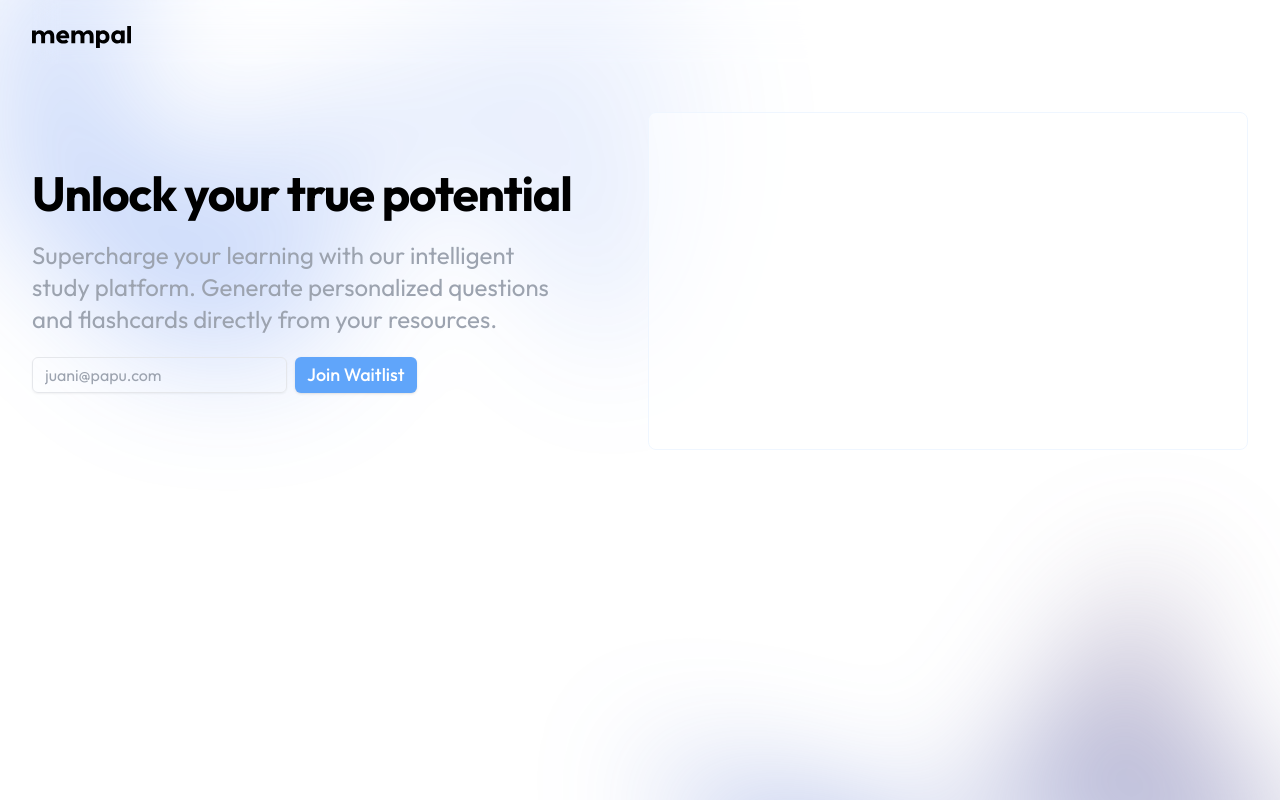
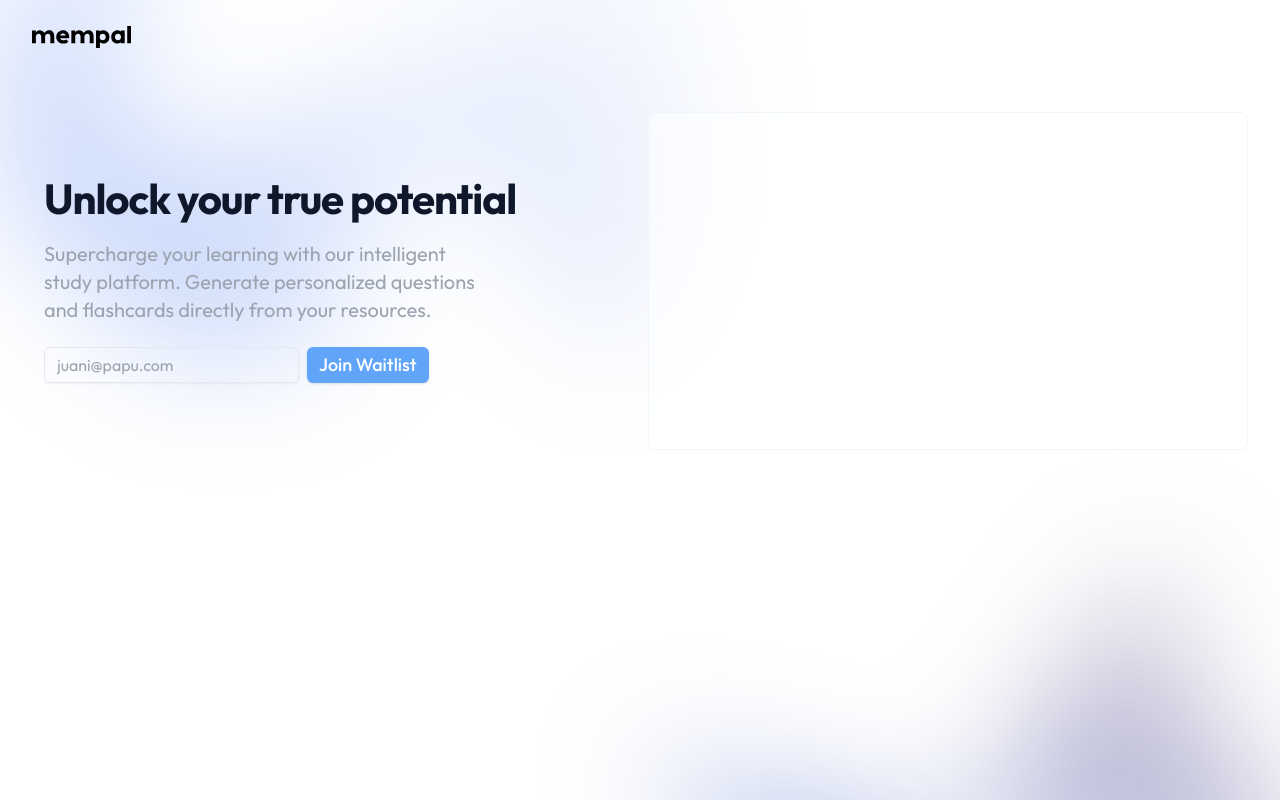
Before and after one commit to jeresc/mempal, a Next.js app: page / in a window 1280 px wide. Shown: the top 800 px of the page. Built offline with nearby package versions, Linux system fonts and the light colour scheme.

Commit message:
feat: 💄 enhance Landing styles

```diff
--- a/src/components/hero.tsx
+++ b/src/components/hero.tsx
@@ -2,12 +2,12 @@ import {WaitlistForm} from "@/components/waitlist";
 
 export function Hero() {
   return (
-    <section className="grid grid-cols-1 place-items-stretch gap-4 gap-y-12 md:grid-cols-2">
-      <section className="flex h-full max-w-xl flex-col items-center justify-center gap-3 text-center md:items-start md:gap-4 md:text-left">
-        <h1 className="rn-clr-content-primary my-0 text-4xl font-bold leading-[106%] tracking-tight text-black xl:text-6xl xl:text-[48px]">
+    <section className="grid grid-cols-1 place-items-center gap-4 gap-y-12 md:grid-cols-2">
+      <section className="flex h-full max-w-xl flex-col items-center justify-center gap-3 py-8 text-center md:items-start md:gap-4 md:py-0 md:text-left">
+        <h1 className="my-0 max-w-[320px] text-pretty text-[42px] font-bold leading-[106%] tracking-tight text-slate-900 md:max-w-none md:text-4xl xl:text-[42px]">
           Unlock your true potential
         </h1>
-        <sub className="my-0 mb-0 text-lg leading-6 text-gray-400 md:pr-8 xl:text-2xl">
+        <sub className="my-0 mb-0 text-balance text-lg leading-6 text-gray-400 md:pr-8 xl:text-xl">
           Supercharge your learning with our intelligent study platform. Generate personalized
           questions and flashcards directly from your resources.
         </sub>
```
